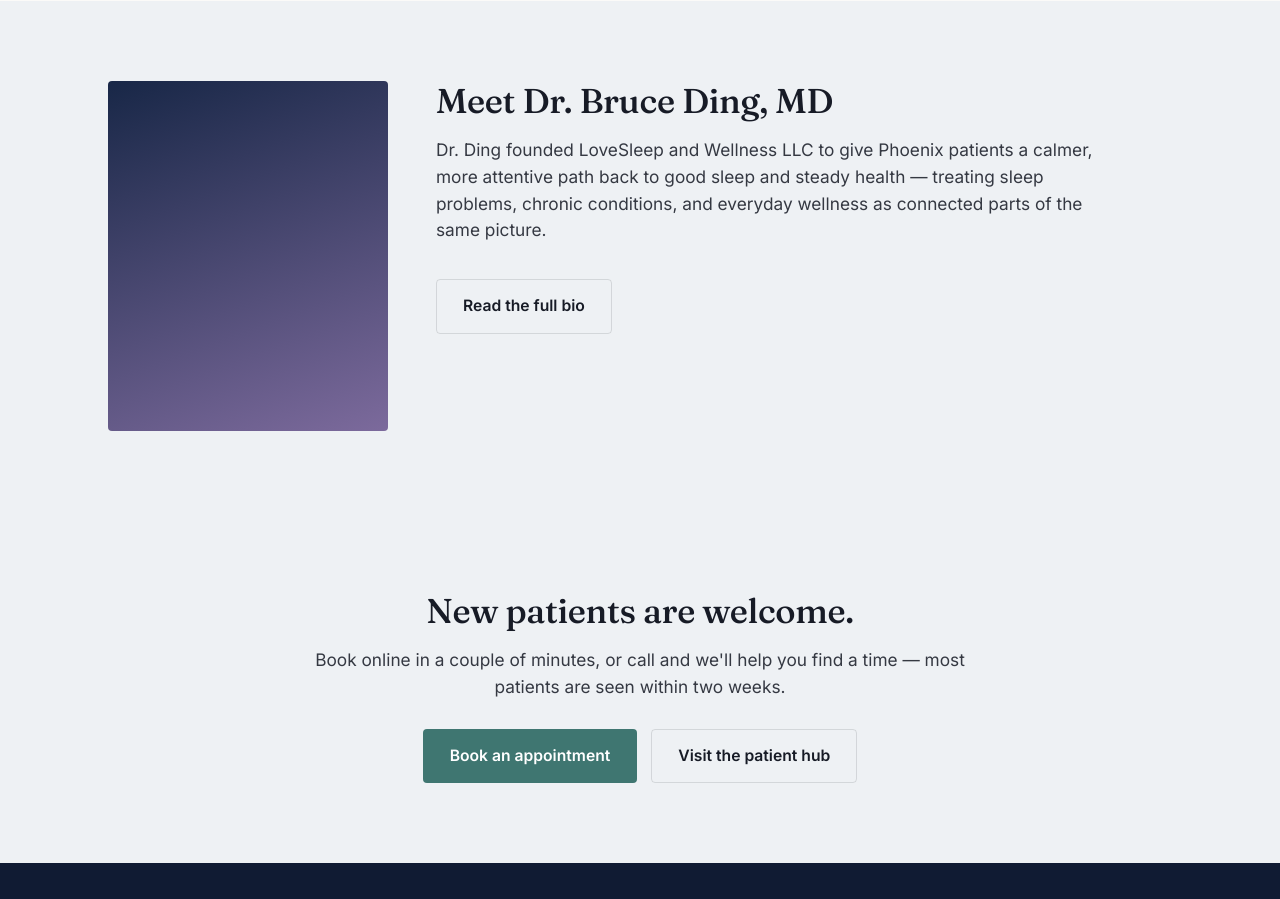
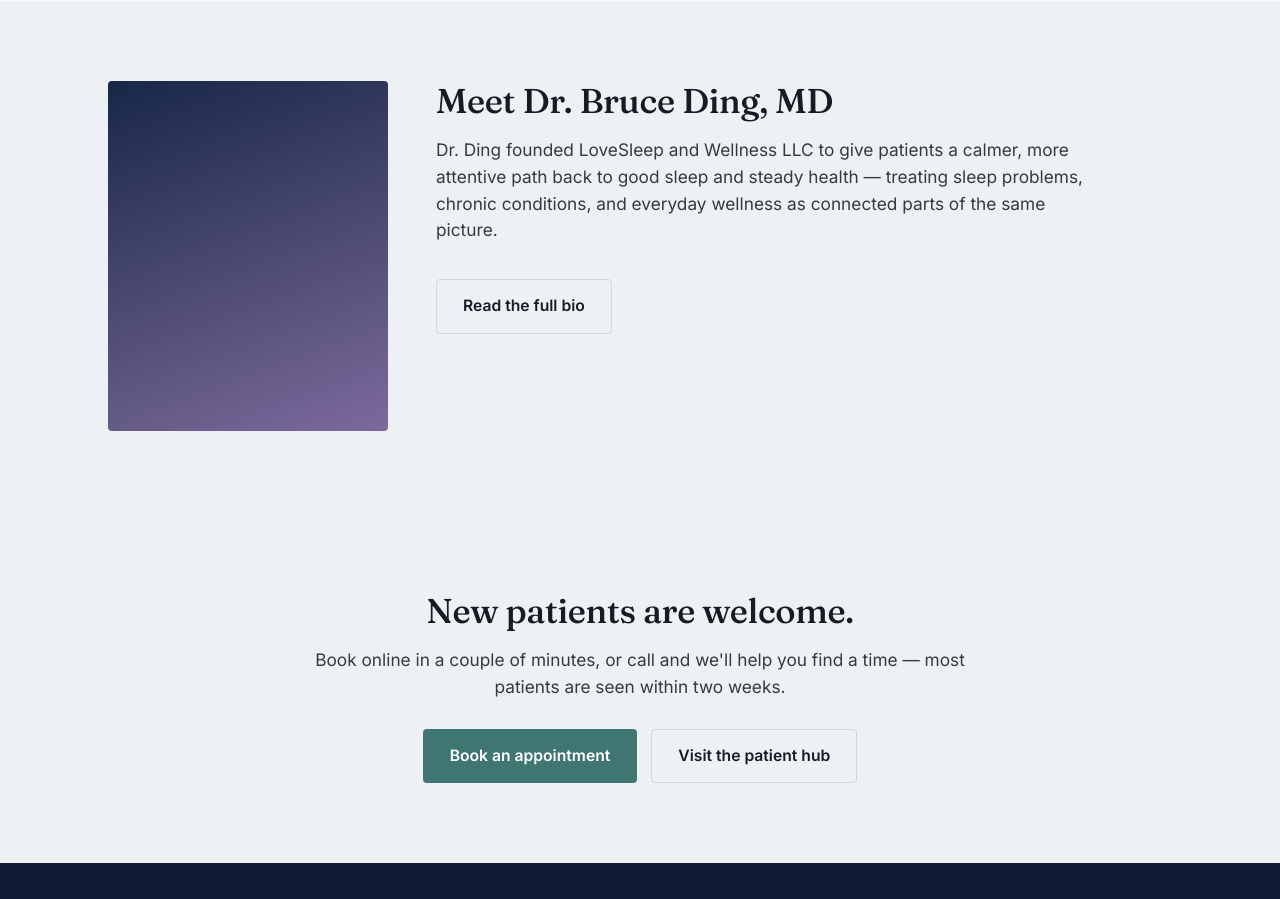
Before and after one commit to Zonghui-Ding/LoveSleepWellness, a plain HTML site: page index.html in a window 1280 px wide. Shown: the part 1620-2519 px from the top of the page. Drawn offline with Linux system fonts and the light colour scheme.

Commit message:
Add files via upload

```diff
--- a/index.html
+++ b/index.html
@@ -387,7 +387,7 @@
       <div class="provider-portrait" role="img" aria-label="Placeholder portrait for Dr. Bruce Ding"></div>
       <div>
         <h2>Meet Dr. Bruce Ding, MD</h2>
-        <p class="lede">Dr. Ding founded LoveSleep and Wellness LLC to give Phoenix patients a calmer, more attentive path back to good sleep and steady health — treating sleep problems, chronic conditions, and everyday wellness as connected parts of the same picture.</p>
+        <p class="lede">Dr. Ding founded LoveSleep and Wellness LLC to give patients a calmer, more attentive path back to good sleep and steady health — treating sleep problems, chronic conditions, and everyday wellness as connected parts of the same picture.</p>
         <a class="btn btn-outline" style="margin-top:18px;" href="#/about">Read the full bio</a>
       </div>
     </div>
@@ -773,7 +773,7 @@
       </div>
       <div>
         <h2>Bruce Ding, MD</h2>
-        <p class="lede">Dr. Ding founded LoveSleep and Wellness LLC to give Phoenix patients a calmer, more attentive path back to good sleep and steady health. She takes an individualized approach to care — treating sleep problems, chronic conditions, and everyday wellness as connected parts of the same picture, rather than separate visits.</p>
+        <p class="lede">Dr. Ding founded LoveSleep and Wellness LLC to give patients a calmer, more attentive path back to good sleep and steady health. She takes an individualized approach to care — treating sleep problems, chronic conditions, and everyday wellness as connected parts of the same picture, rather than separate visits.</p>
         <p style="margin-top:16px; opacity:0.8; font-size:0.96rem;">Add your practice bio, education, board certifications, and clinical interests here — this section is a placeholder ready for your real credentials and photo.</p>
       </div>
     </div>
```
